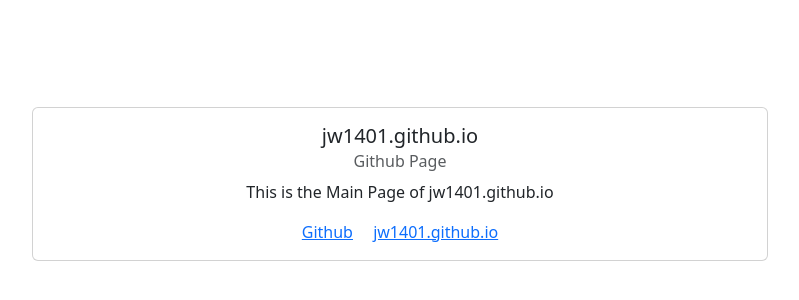
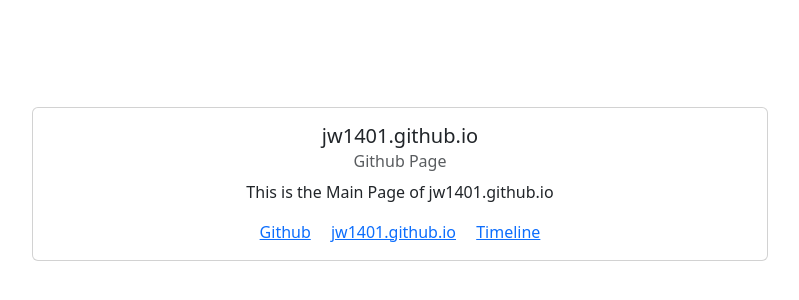
Before and after one commit to jw1401/jw1401.github.io, a plain HTML site: page index.html in a window 1280 px wide. Shown: the part 216-516 px from the top of the page, without its empty margins (240-1039 px from the left). Drawn offline with nearby package versions, Linux system fonts and the light colour scheme.

Commit message:
Update index.html

```diff
--- a/index.html
+++ b/index.html
@@ -22,6 +22,7 @@
                         <p class="card-text">This is the Main Page of jw1401.github.io</p>
                         <a href="https://www.github.com" class="card-link">Github</a>
                         <a href="https://jw1401.github.io" class="card-link">jw1401.github.io</a>
+                        <a href="https://jw1401.github.io/timeline.html" class="card-link">Timeline</a>
                     </div>
                 </div>
 
```
